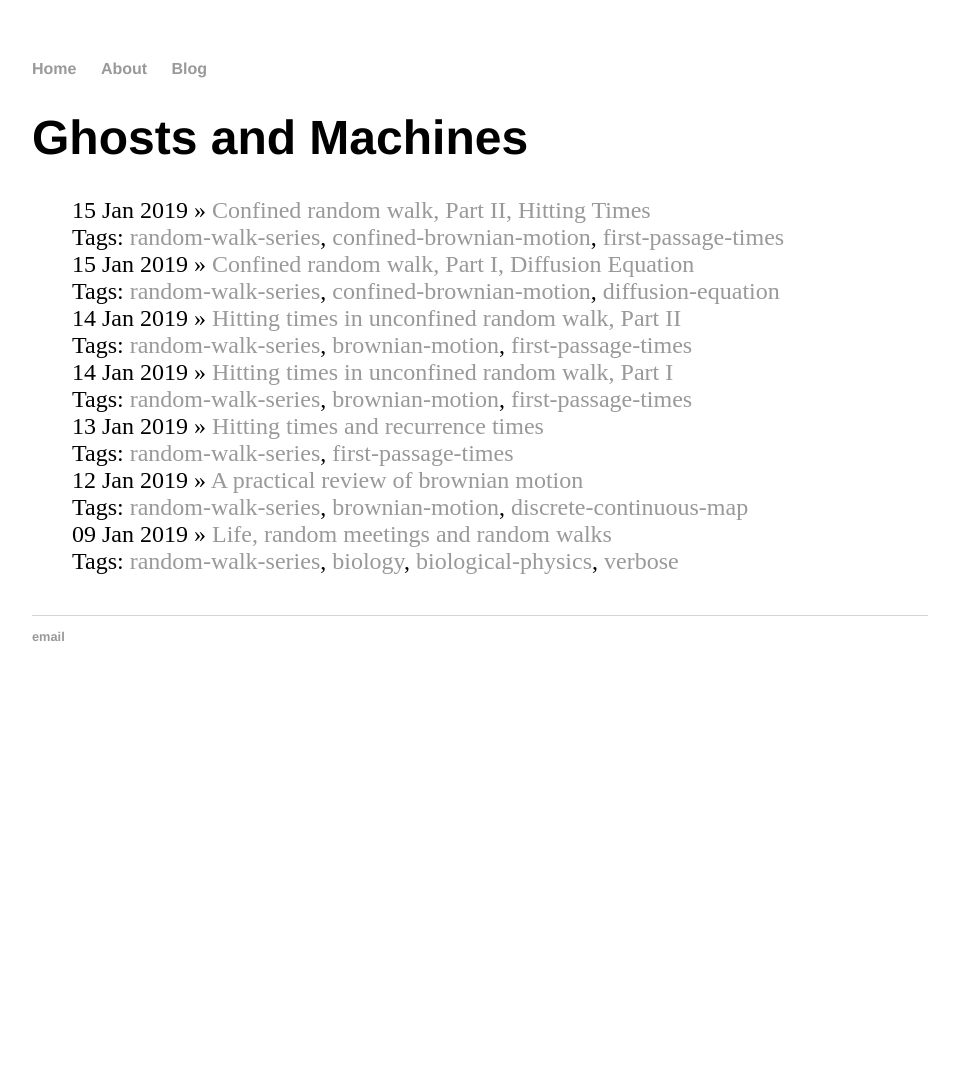
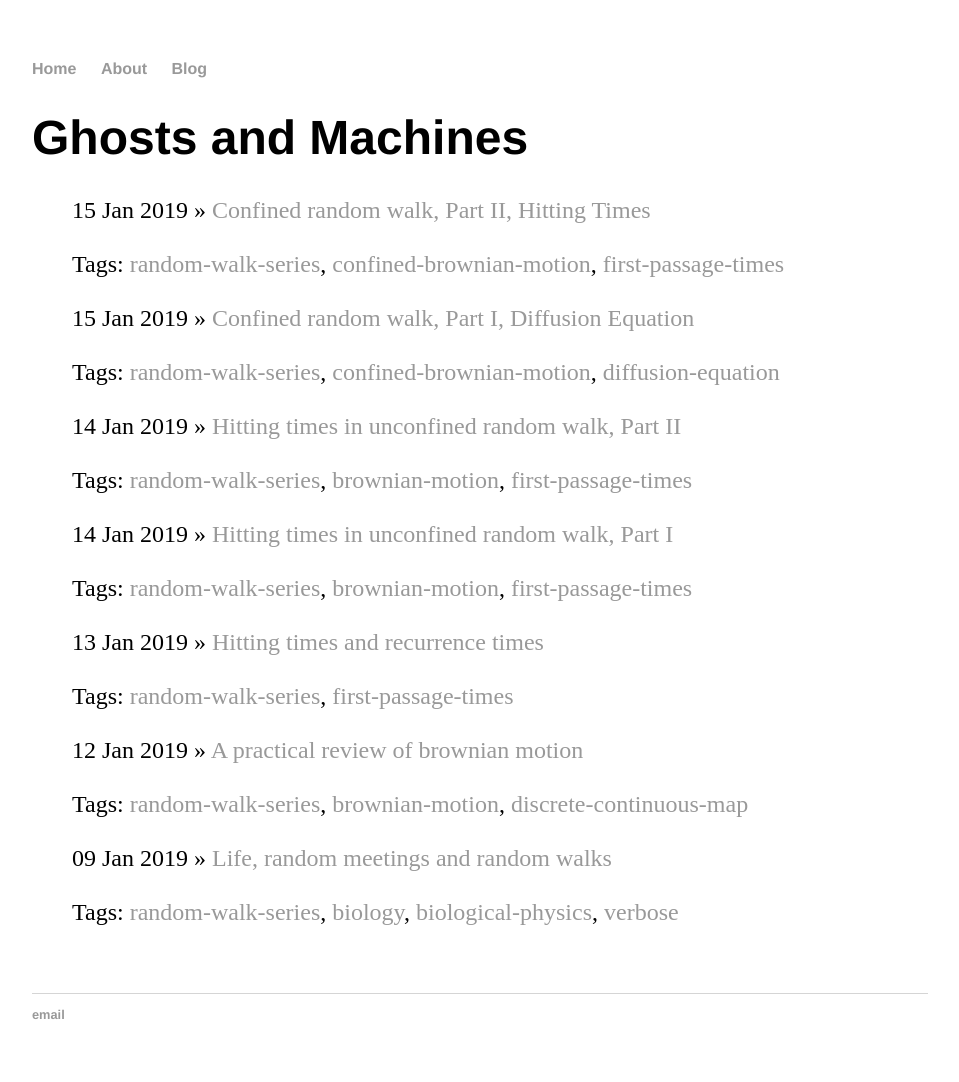
Before and after one commit to ghostsandmachines/ghostsandmachines.github.io, a Jekyll site: the page built from blog/index.html, in a window 1280 px wide. Shown: the whole page, without its empty margins (160-1119 px from the left). Built offline with Jekyll 4.4.1, drawn with Linux system fonts in a browser that asks for light colours; before the commit the page ends 900 px from its top, so only the background shows below that.

Commit message:
Update index.html

```diff
--- a/blog/index.html
+++ b/blog/index.html
@@ -7,13 +7,17 @@ title: Ghosts and Machines
 
 	  {% for post in site.posts %}
 	    <li>
-	    	<span>{{ post.date | date_to_string }}</span> » <a href="{{ post.url }}" title="{{ post.title }}">{{ post.title }}</a> <br/>
+	    	<div class="post-date-and-link">
+	    	<span>{{ post.date | date_to_string }}</span> » <a href="{{ post.url }}" title="{{ post.title }}">{{ post.title }}</a> </div> <br/>
+
+	    	<div class="blog-tags">
 		    	 <span> Tags: </span>
 		    	{% for tag in post.tags %}
 	    			<span>
 	      				<a href='/blog/tags/{{tag}}'>{{ tag }}</a>{% if forloop.last==false %}, {% endif %}
 	    			</span>
 				{% endfor %}
+			</div>
 
 	    	 <br/>
 	    </li>
```
Lines whose indentation alone changed are shown as unchanged.
